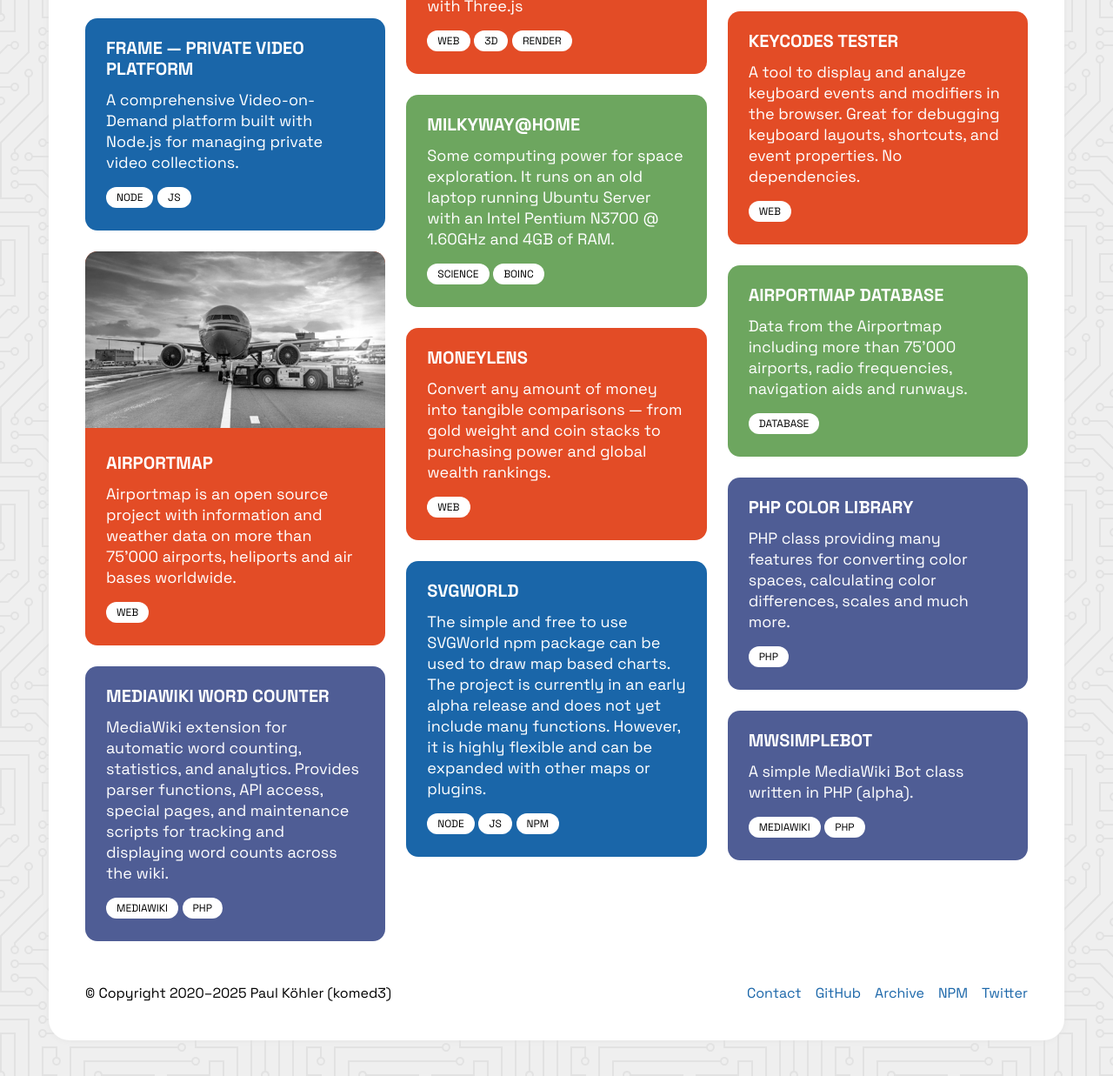
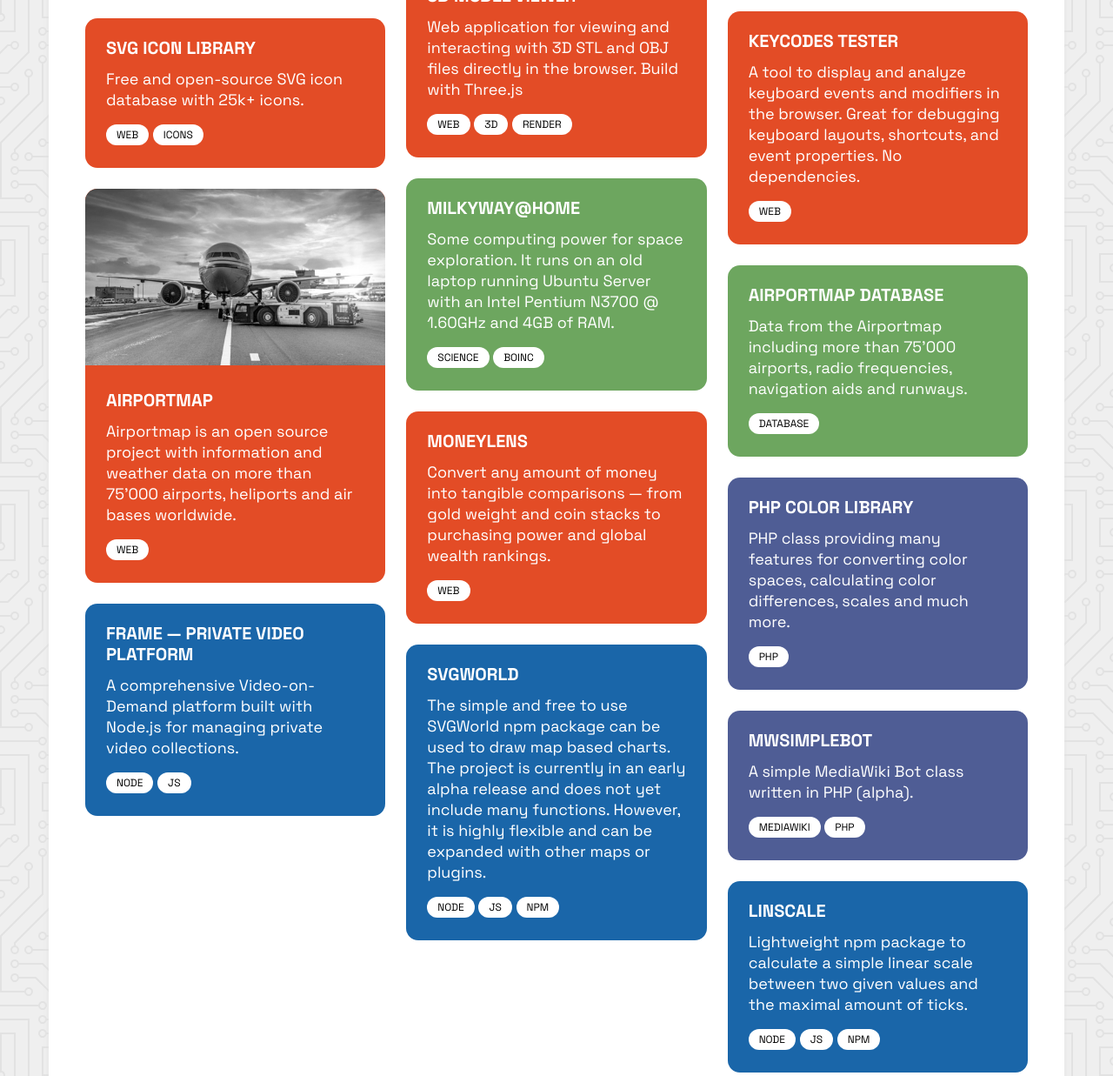
Before and after one commit to komed3/homepage, a plain HTML site: page index.html in a window 1280 px wide. Shown: the part 2717-3954 px from the top of the page at 87% size. Drawn offline with Linux system fonts and the light colour scheme.

Commit message:
+1 project (icon lib)

```diff
--- a/index.html
+++ b/index.html
@@ -152,16 +152,15 @@
                             </div>
                         </div>
                     </a>
-                    <a href="https://github.com/komed3/frame" class="item _node">
+                    <a href="https://index.komed3.de" class="item _web">
                         <div class="item-content">
-                            <h3>Frame — Private Video Platform</h3>
+                            <h3>SVG Icon Library</h3>
                             <p>
-                                A comprehensive Video-on-Demand platform built with Node.js for managing private
-                                video collections.
+                                Free and open-source SVG icon database with 25k+ icons.
                             </p>
                             <div class="tags">
-                                <span>node</span>
-                                <span>js</span>
+                                <span>web</span>
+                                <span>icons</span>
                             </div>
                         </div>
                     </a>
@@ -175,6 +174,19 @@
                             </p>
                             <div class="tags">
                                 <span>web</span>
+                            </div>
+                        </div>
+                    </a>
+                    <a href="https://github.com/komed3/frame" class="item _node">
+                        <div class="item-content">
+                            <h3>Frame — Private Video Platform</h3>
+                            <p>
+                                A comprehensive Video-on-Demand platform built with Node.js for managing private
+                                video collections.
+                            </p>
+                            <div class="tags">
+                                <span>node</span>
+                                <span>js</span>
                             </div>
                         </div>
                     </a>
@@ -253,20 +265,6 @@
                             </p>
                             <div class="tags">
                                 <span>api</span>
-                            </div>
-                        </div>
-                    </a>
-                    <a href="https://npmjs.com/package/linscale" class="item _node">
-                        <div class="item-content">
-                            <h3>LinScale</h3>
-                            <p>
-                                Lightweight npm package to calculate a simple linear scale between two given values
-                                and the maximal amount of ticks.
-                            </p>
-                            <div class="tags">
-                                <span>node</span>
-                                <span>js</span>
-                                <span>npm</span>
                             </div>
                         </div>
                     </a>
@@ -515,6 +513,20 @@
                             </div>
                         </div>
                     </a>
+                    <a href="https://npmjs.com/package/linscale" class="item _node">
+                        <div class="item-content">
+                            <h3>LinScale</h3>
+                            <p>
+                                Lightweight npm package to calculate a simple linear scale between two given values
+                                and the maximal amount of ticks.
+                            </p>
+                            <div class="tags">
+                                <span>node</span>
+                                <span>js</span>
+                                <span>npm</span>
+                            </div>
+                        </div>
+                    </a>
                 </div>
             </main>
             <footer>
```
